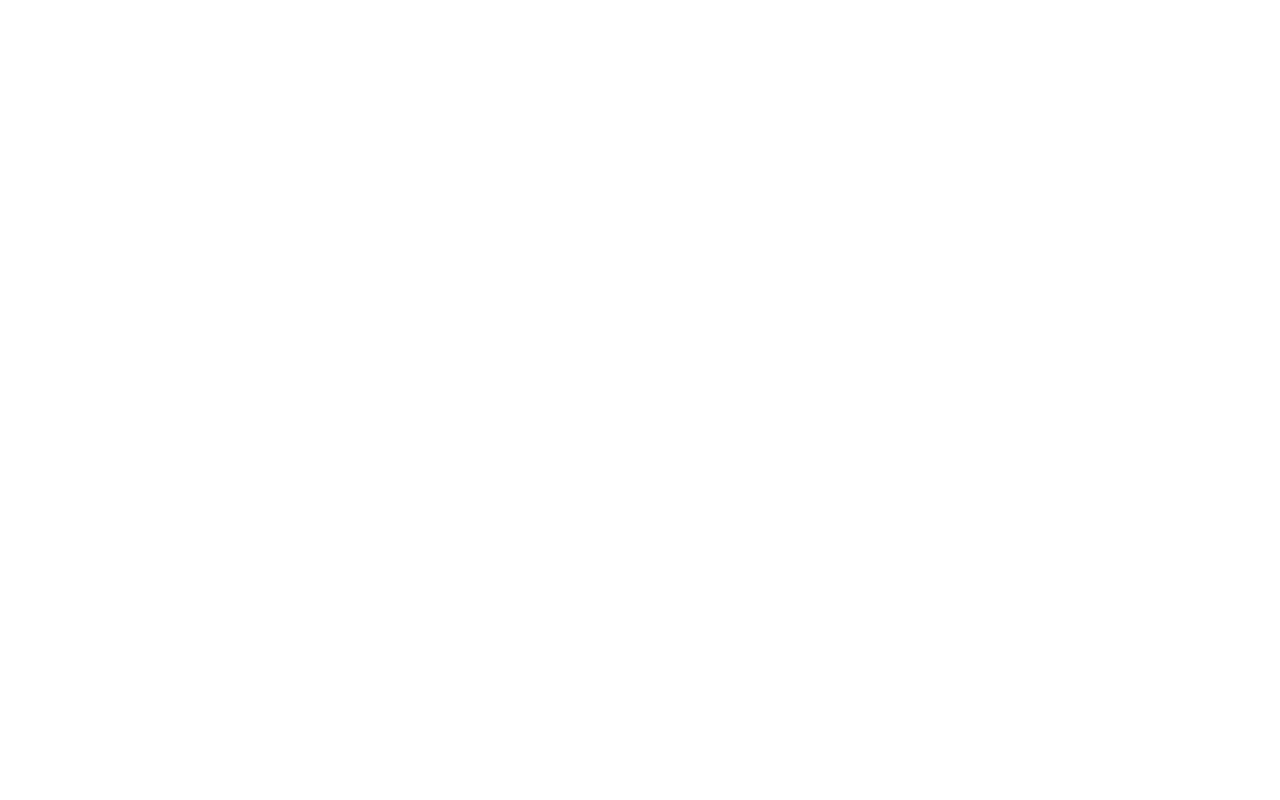
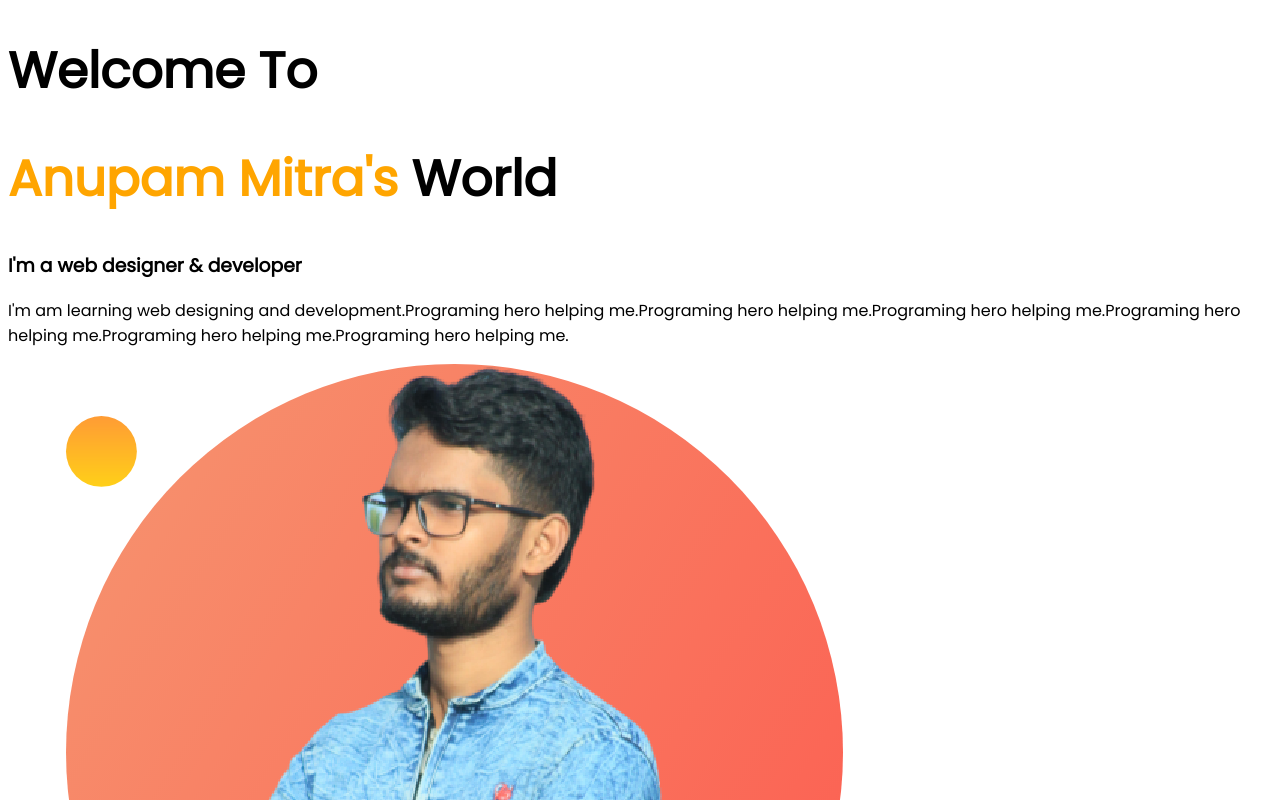
Before and after one commit to anupamapan9/developer-portfolio, a plain HTML site: page index.html in a window 1280 px wide. Shown: the top 800 px of the page. Drawn offline with Linux system fonts and the light colour scheme.

Commit message:
new date

```diff
--- a/css/style.css
+++ b/css/style.css
@@ -0,0 +1,9 @@
+body{
+    font-family: 'Poppins', sans-serif;
+}
+h1{
+    font-size: 50px;
+}
+span{
+    color: orange;
+}
--- a/index.html
+++ b/index.html
@@ -1,12 +1,30 @@
 <!DOCTYPE html>
 <html lang="en">
+
 <head>
     <meta charset="UTF-8">
     <meta http-equiv="X-UA-Compatible" content="IE=edge">
     <meta name="viewport" content="width=device-width, initial-scale=1.0">
+    <link rel="preconnect" href="https://fonts.googleapis.com">
+    <link rel="preconnect" href="https://fonts.gstatic.com" crossorigin>
+    <link href="https://fonts.googleapis.com/css2?family=Poppins&display=swap" rel="stylesheet">
+    <link rel="stylesheet" href="css/style.css">
     <title> Anupam's Portfolio </title>
 </head>
+
 <body>
+    <div class="hero-1">
+        <h1>Welcome To</h1>
+        <h1> <span>Anupam Mitra's</span> World</h1>
+        <h3>I'm a web designer & developer</h3>
+        <p>I'm am learning web designing and development.Programing hero helping me.Programing hero helping
+            me.Programing hero helping me.Programing hero helping me.Programing hero helping me.Programing hero helping
+            me. </p>
+    </div>
 
+    <div class="hero-2">
+        <img src="images/myimg.png" alt="">
+    </div>
 </body>
+
 </html>
```
